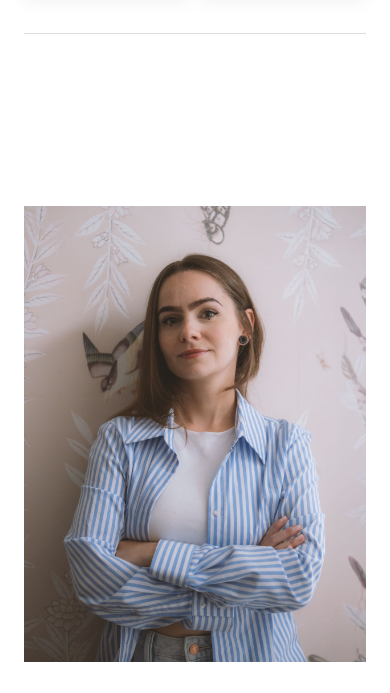
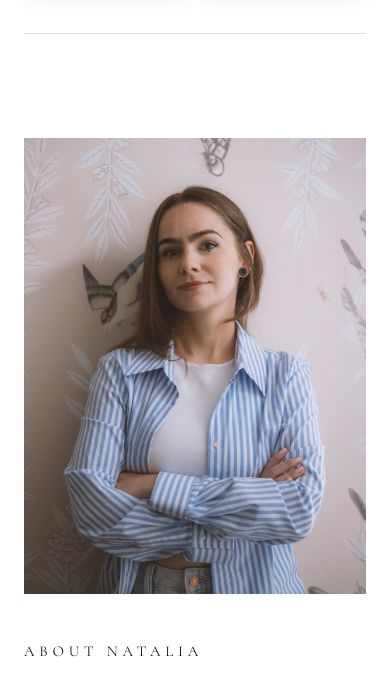
Before and after one commit to nataliaborzyk/patterns, a plain HTML site: page index.html in a window 390 px wide. Shown: the part 3367-4060 px from the top of the page. Drawn offline with nearby package versions, Linux system fonts and the light colour scheme.

Commit message:
Add files via upload

```diff
--- a/index.html
+++ b/index.html
@@ -233,8 +233,8 @@ button { font-family:inherit; }
 
 /* ── ABOUT ── */
 .about {
-  margin-top: 72px;
-  padding: 104px 80px 88px;
+  margin-top: 0;
+  padding: 88px 80px 100px;
   display:grid;
   grid-template-columns: 2fr 3fr;
   gap: 88px;
@@ -355,7 +355,7 @@ footer strong {
   .brand { gap: 28px; }
   .grid { padding: 0 56px; }
   .rule { width: calc(100% - 112px); }
-  .about { padding: 96px 56px 80px; gap: 64px; }
+  .about { padding: 88px 56px 100px; gap: 64px; }
   footer { padding: 40px 56px 44px; }
 }
 @media (max-width: 960px) {
@@ -372,7 +372,7 @@ footer strong {
   .brand-sub { letter-spacing: .24em; }
   .rule { width: calc(100% - 48px); margin: 36px auto 40px; }
   .grid { grid-template-columns: repeat(2, 1fr); padding: 0 24px; gap: 8px; }
-  .about { padding: 72px 24px 64px; margin-top: 100px; }
+  .about { padding: 64px 24px 68px; margin-top: 0; }
   footer { padding: 36px 24px 40px; }
   .modal-close { top: 20px; right: 20px; font-size: 12px; }
 }
```
